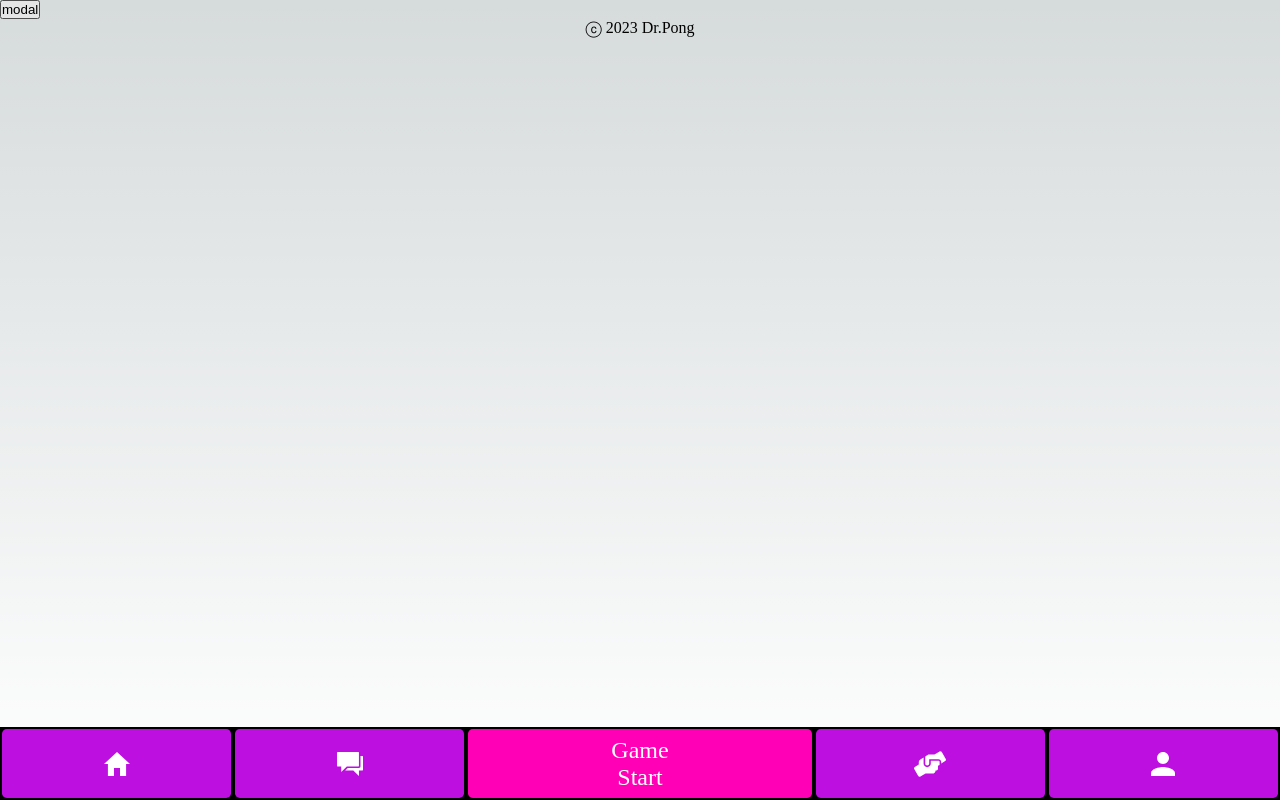
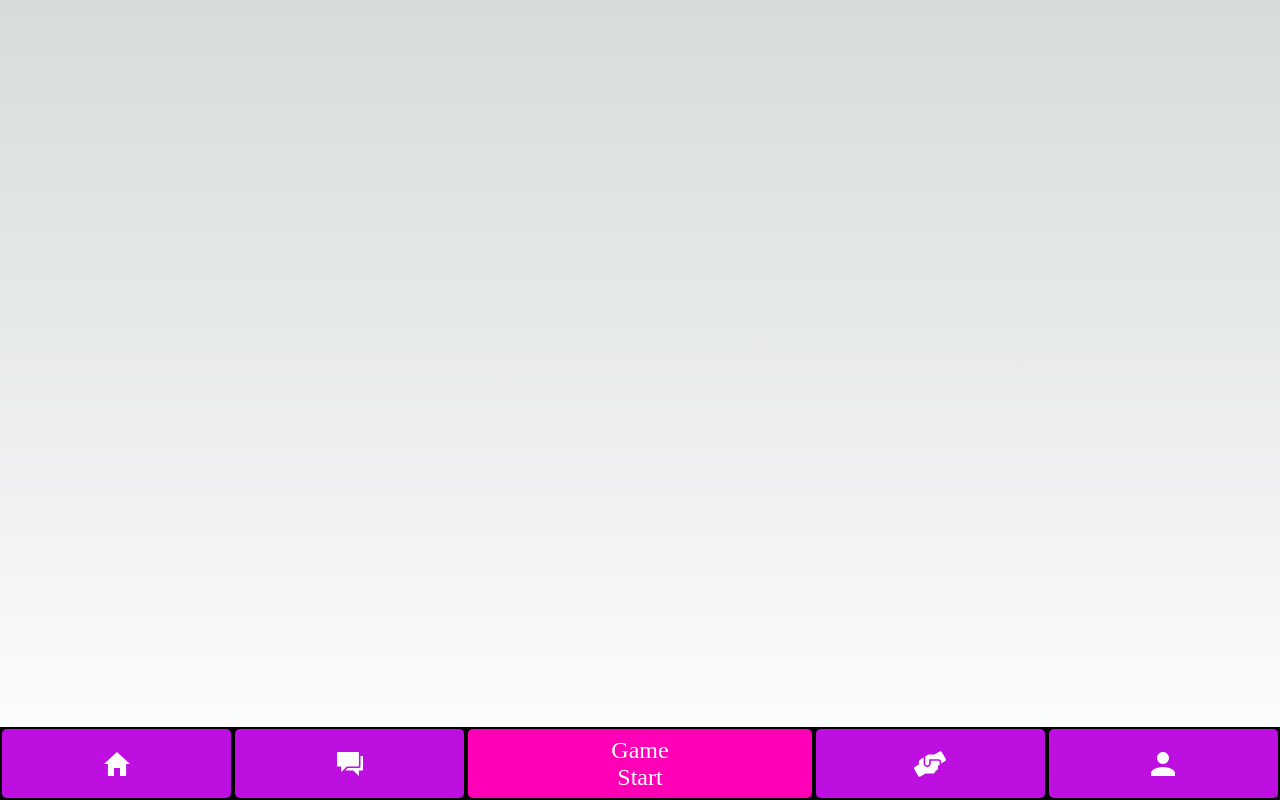
Before and after one commit to Dr-Pong/dr_pong_client, a Next.js app: page / in a window 1280 px wide. Built offline with nearby package versions, Linux system fonts and the light colour scheme.

Commit message:
[delete] 잘못 올린 코드 삭제 #2

```diff
--- a/pages/index.tsx
+++ b/pages/index.tsx
@@ -1,60 +1,7 @@
-import { useRecoilState } from 'recoil';
+import 'i18n';
 
 import React from 'react';
 
-import { modalPartsState, openModalState } from 'recoils/modal';
-
-import ButtonRow from 'components/global/buttons/ButtonRow';
-import CancelButton from 'components/global/buttons/CancelButton';
-import SubmitButton from 'components/global/buttons/SubmitButton';
-import Footer from 'components/layouts/Footer';
-import ModalPhrase from 'components/modals/modalParts/ModalPhrase';
-import ModalTitle from 'components/modals/modalParts/ModalTitle';
-
-import '../i18n';
-
 export default function Home() {
-  const [openModal, setOpenModal] = useRecoilState(openModalState);
-  const [modalParts, setModalParts] = useRecoilState(modalPartsState);
-  const handleProfileSubmit = () => {};
-  const buttonList: React.ReactNode[] = [
-    <CancelButton
-      style='basic'
-      color='white'
-      value='취소'
-      handleButtonClick={null}
-    />,
-    <SubmitButton
-      style='basic'
-      color='black'
-      value='저장'
-      handleButtonClick={handleProfileSubmit}
-    />,
-  ];
-
-  const handleButtonClick = () => {
-    setModalParts({
-      ...modalParts,
-      // head: <ModalTitle title='modal' />,
-      head: null,
-      body: (
-        <ModalPhrase
-          phrase={
-            '페이지를 나가면 변경 사항을 잃게 됩니다.\n수정 내역을 저장하시겠습니까?'
-          }
-        />
-      ),
-      tail: null,
-      // tail: <ButtonRow buttonList={buttonList} />,
-    });
-    setOpenModal(true);
-  };
-  return (
-    <div>
-      <button type='button' onClick={handleButtonClick}>
-        modal
-      </button>
-      <Footer />
-    </div>
-  );
+  return <div></div>;
 }
```
